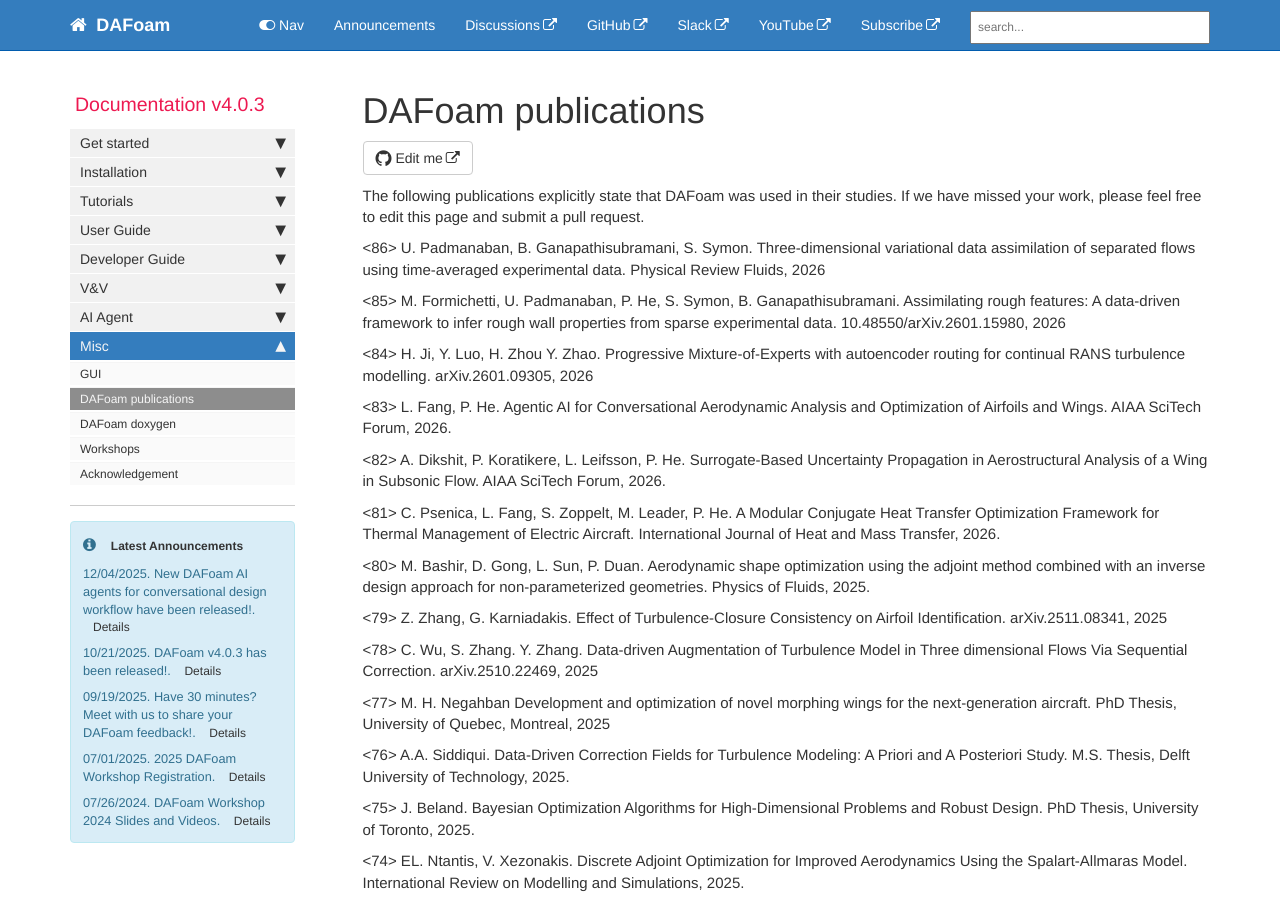
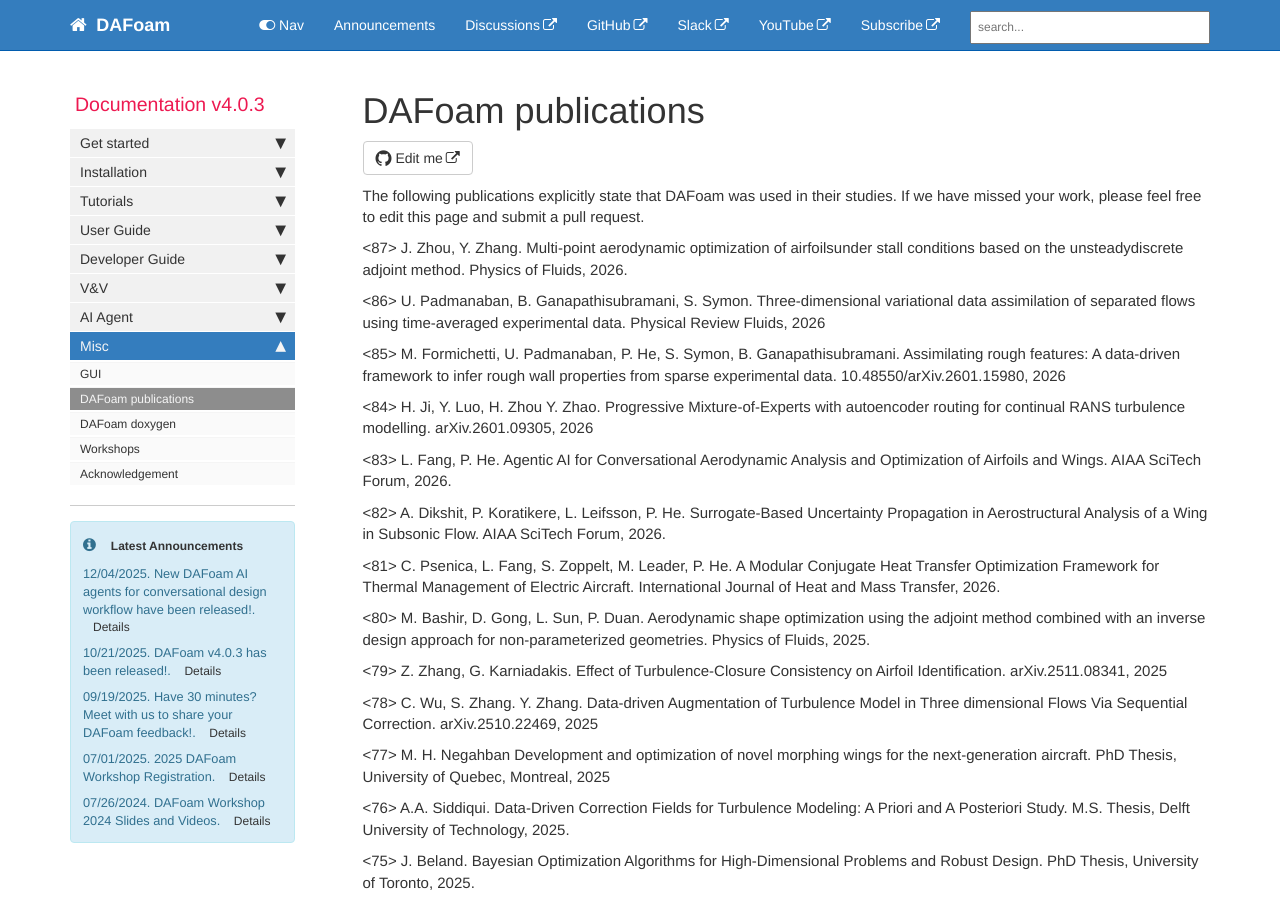
Before and after one commit to DAFoam/DAFoam.github.io, a Jekyll site: the page built from pages/mydoc/mydoc_docs_publications.md, in a window 1280 px wide and 900 px high. Built offline with Jekyll 4.4.1, drawn with Linux system fonts in a browser that asks for light colours; comment, search, counter and statistics services are not loaded.

Commit message:
content update

```diff
--- a/pages/mydoc/mydoc_docs_publications.md
+++ b/pages/mydoc/mydoc_docs_publications.md
@@ -8,6 +8,8 @@ folder: mydoc
 ---
 
 The following publications explicitly state that DAFoam was used in their studies. If we have missed your work, please feel free to edit this page and submit a pull request.
+
+<87> J. Zhou, Y. Zhang. Multi-point aerodynamic optimization of airfoilsunder stall conditions based on the unsteadydiscrete adjoint method. Physics of Fluids, 2026.
 
 <86> U. Padmanaban, B. Ganapathisubramani, S. Symon. Three-dimensional variational data assimilation of separated flows using time-averaged experimental data. Physical Review Fluids, 2026
 
```
